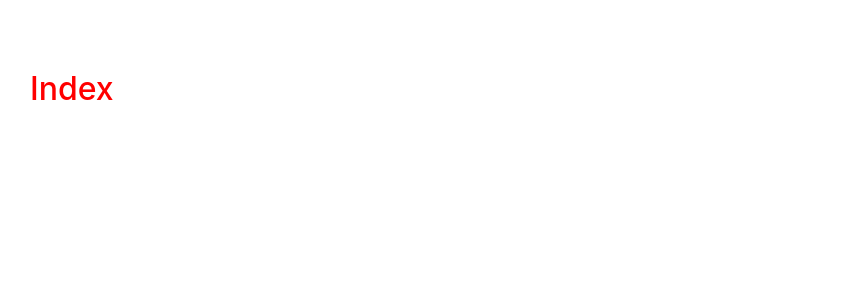
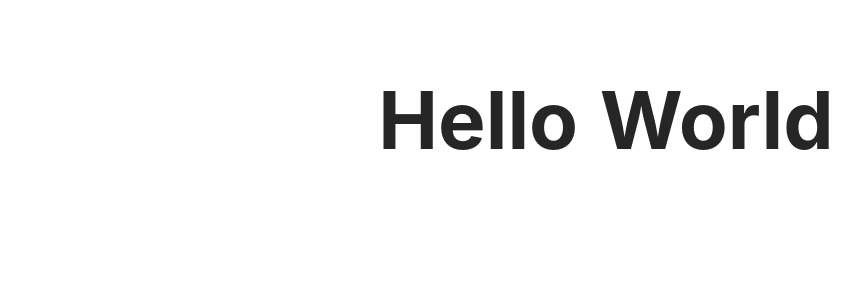
Before and after one commit to Selimology/recipe-website, a Next.js app: page / in a window 1280 px wide. Shown: the top 300 px of the page, without its empty margins (34-894 px from the left). Built offline with nearby package versions, Linux system fonts and the light colour scheme.

Commit message:
feat: add global styles
global styles settings can be changed from theme

```diff
--- /dev/null
+++ b/components/mainLayout/MainLayout.tsx
@@ -0,0 +1,14 @@
+import { ThemeProvider } from 'styled-components';
+import { theme } from '../../utils/theme';
+import { GlobalStyles } from '../../utils/globalStyles';
+
+const MainLayout = ({ children }) => {
+  return (
+    <ThemeProvider theme={theme}>
+      <GlobalStyles />
+      {children}
+    </ThemeProvider>
+  );
+};
+
+export default MainLayout;
--- a/pages/index.tsx
+++ b/pages/index.tsx
@@ -1,13 +1,19 @@
 import styled from 'styled-components';
+import MainLayout from '../components/mainLayout/MainLayout';
 
-const StyledIndex = styled.h1`
-  color: red;
-  font-size: 2rem;
-  padding: 2em;
+const StyledHeader = styled.h1`
+  ${({ theme }) => `
+  font-size: 5rem;
+  padding: ${theme['padding-large']};
+`}
 `;
 
 const Index = () => {
-  return <StyledIndex>Index</StyledIndex>;
+  return (
+    <MainLayout>
+      <StyledHeader>Hello World</StyledHeader>
+    </MainLayout>
+  );
 };
 
 export default Index;
--- /dev/null
+++ b/utils/globalStyles.ts
@@ -0,0 +1,29 @@
+import { createGlobalStyle } from 'styled-components';
+
+export const heading = (size) => {
+  return `
+  text-align:center;
+  font-weight:bold;
+  line-height:1em;
+  font-size:${size};
+  `;
+};
+
+export const GlobalStyles = createGlobalStyle`
+${({ theme }) => `
+
+h1{
+  ${heading(theme['font-size-xlarge'])}
+}
+h2{
+  ${heading(theme['font-size-large'])}
+}
+h3{
+  ${heading(theme['font-size-medium'])}
+}
+h4{
+  ${heading(theme['font-size-small'])}
+}
+
+
+`}`;
```
